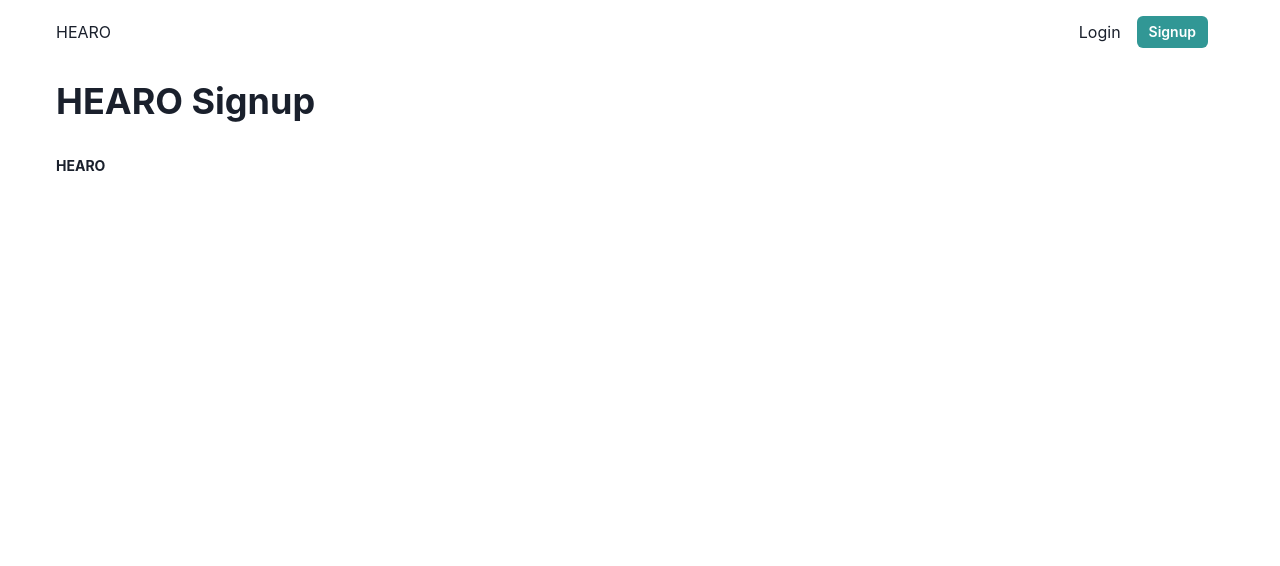
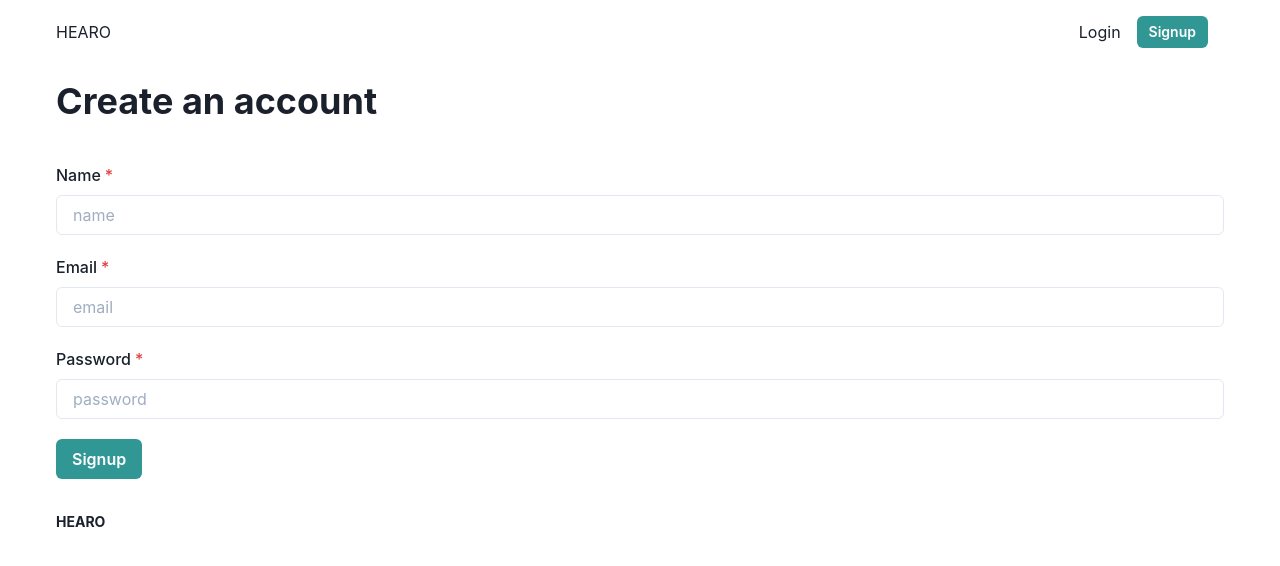
Before and after one commit to michellewatts20000/hearo, a React (Create React App) app in the folder client/: page /signup in a window 1280 px wide. Shown: the top 566 px of the page. Built offline with nearby package versions, Linux system fonts and the light colour scheme.

Commit message:
signup and login pages

```diff
--- a/client/src/App.js
+++ b/client/src/App.js
@@ -10,6 +10,7 @@ import Signup from "./pages/Signup";
 import Search from "./pages/Search";
 import Header from './components/Header/Header';
 import Footer from './components/Footer';
+import Profile from "./pages/Profile";
 
 function App() {
   return (
@@ -22,6 +23,7 @@ function App() {
   <Header />
         <Route exact path="/" component={Home} />
         <Route exact path="/search" component={Search} />
+        <Route exact path="/profile/:username" component={Profile} />
         <Route exact path="/login" component={Login} />
         <Route exact path="/signup" component={Signup} />
     <Footer />
--- a/client/src/pages/Home.js
+++ b/client/src/pages/Home.js
@@ -1,6 +1,6 @@
 import React from 'react';
-import { Flex, Heading, Button, Link, Box, Stack, Center} from '@chakra-ui/react';
-import { FaFileAudio } from 'react-icons/fa';
+import { Flex, Heading, Button, Link, Box, Stack, Center, Text} from '@chakra-ui/react';
+import { FaWaveSquare } from 'react-icons/fa';
 
 const Home = () => {
 
@@ -20,15 +20,13 @@ const Home = () => {
         align={["center", "center", "flex-start", "flex-start"]}
       >
         <Heading
-          as="h1"
-          size={"3xl"}
-          fontWeight="bold"
+          size={"4xl"}
           textAlign={["center", "center", "left", "left"]}
         >
           HEARO
         </Heading>
 
-        <Heading
+        <Text
           as="h2"
           size="md"
           opacity="0.8"
@@ -37,10 +35,11 @@ const Home = () => {
           textAlign={["center", "center", "left", "left"]}
         >
       Find quiet restaurants, bars and pubs in Sydney.
-        </Heading>
+        </Text>
         <Center>
           <Link href="/search">
               <Button
+              colorScheme="teal"
                 borderRadius="8px"
                 py="4"
                 px="4"
@@ -56,8 +55,8 @@ const Home = () => {
         </Center>
       </Stack>
 
-      <Box w={{ base: "30%", sm: "30%", md: "30%" }} mb={{ base: 12, md: 0 }}>
-       <FaFileAudio  size="sm"/>
+      <Box w={{ base: "30%", sm: "30%", md: "30%" }}  mb={{ base: 12, md: 0 }}>
+       <FaWaveSquare size={300}/>
 
       </Box>
     </Flex>
--- a/client/src/pages/Login.js
+++ b/client/src/pages/Login.js
@@ -1,6 +1,5 @@
 import React from 'react';
-import { Flex } from '@chakra-ui/layout';
-import { Heading } from '@chakra-ui/react';
+import { Heading, Flex, FormControl, FormLabel, Button, Input } from '@chakra-ui/react';
 
 const Login = () => {
 
@@ -8,7 +7,26 @@ const Login = () => {
 
 <Flex align="center" justify="space-between" wrap="wrap" w="100%" p={4}>
 
-<Heading>HEARO Login</Heading>
+
+
+<Heading mb={10}>Login</Heading>
+       <FormControl id="email" isRequired>
+  <FormLabel>Email</FormLabel>
+  <Input placeholder="email" />
+</FormControl>
+     <FormControl mt={5} id="password" isRequired>
+  <FormLabel>Password</FormLabel>
+  <Input placeholder="password" />
+</FormControl>
+
+
+ <Button
+              variant={'solid'}
+              colorScheme={'teal'}
+              size={'md'}
+              mt={5}>
+              Submit
+            </Button>
 
 </Flex>
 
--- a/client/src/pages/Signup.js
+++ b/client/src/pages/Signup.js
@@ -1,13 +1,34 @@
 import React from 'react';
-import { Heading, Flex } from '@chakra-ui/react';
+import { Heading, Flex, Input, FormControl, FormLabel, Button } from '@chakra-ui/react';
 
 const Signup = () => {
 
     return (
-
 <Flex align="center" justify="space-between" wrap="wrap" w="100%" p={4}>
 
-<Heading>HEARO Signup</Heading>
+<Heading mb={10}>Create an account</Heading>
+       <FormControl id="name" isRequired>
+  <FormLabel>Name</FormLabel>
+  <Input placeholder="name" />
+</FormControl>
+
+       <FormControl mt={5} id="email" isRequired>
+  <FormLabel>Email</FormLabel>
+  <Input placeholder="email" />
+</FormControl>
+     <FormControl mt={5} id="password" isRequired>
+  <FormLabel>Password</FormLabel>
+  <Input placeholder="password" />
+</FormControl>
+
+
+ <Button
+              variant={'solid'}
+              colorScheme={'teal'}
+              size={'md'}
+              mt={5}>
+              Signup
+            </Button>
 
 </Flex>
 
--- a/client/src/utils/theme.js
+++ b/client/src/utils/theme.js
@@ -6,6 +6,12 @@ const config = {
   useSystemColorMode: false,
 }
 
-const customTheme = extendTheme({ config });
+
+ const fonts = {
+    // heading: "Zen Tokyo Zoo",
+
+  }
+
+const customTheme = extendTheme({ config, fonts });
 
 export default customTheme;
```
